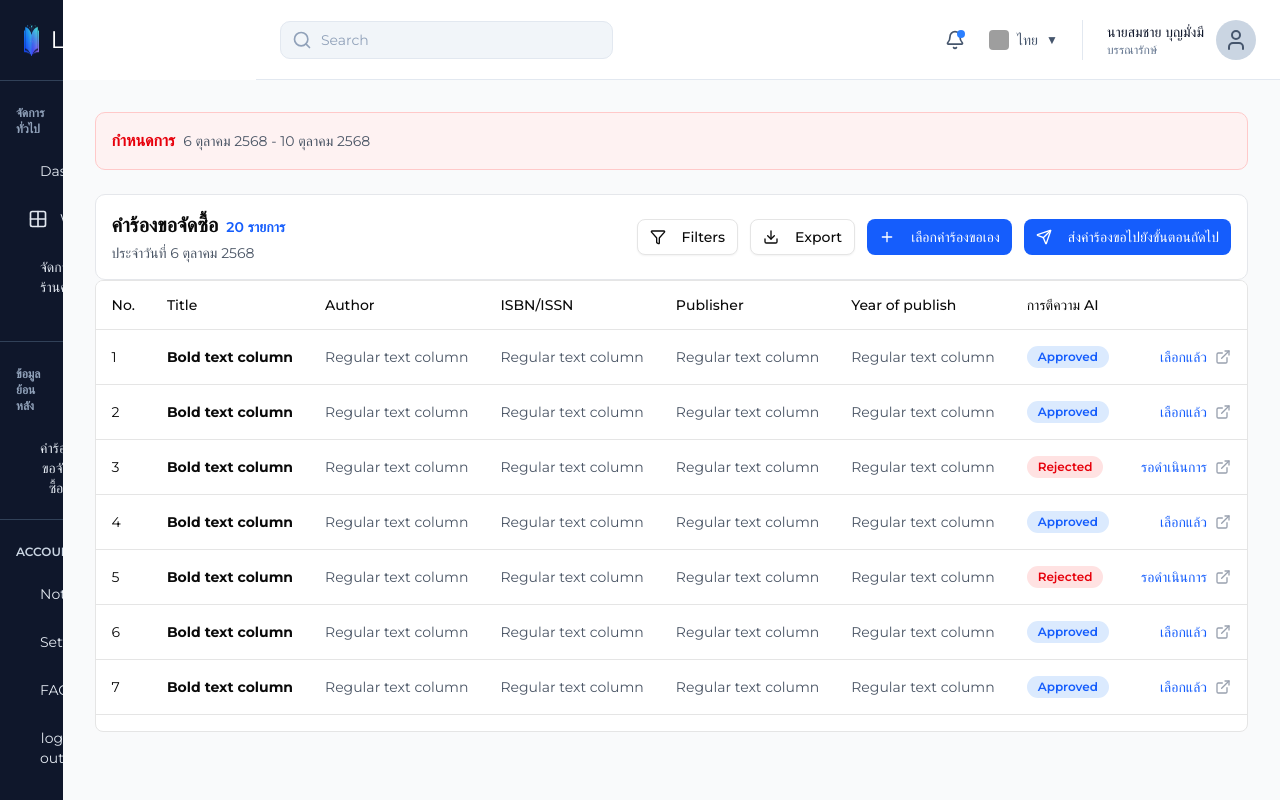
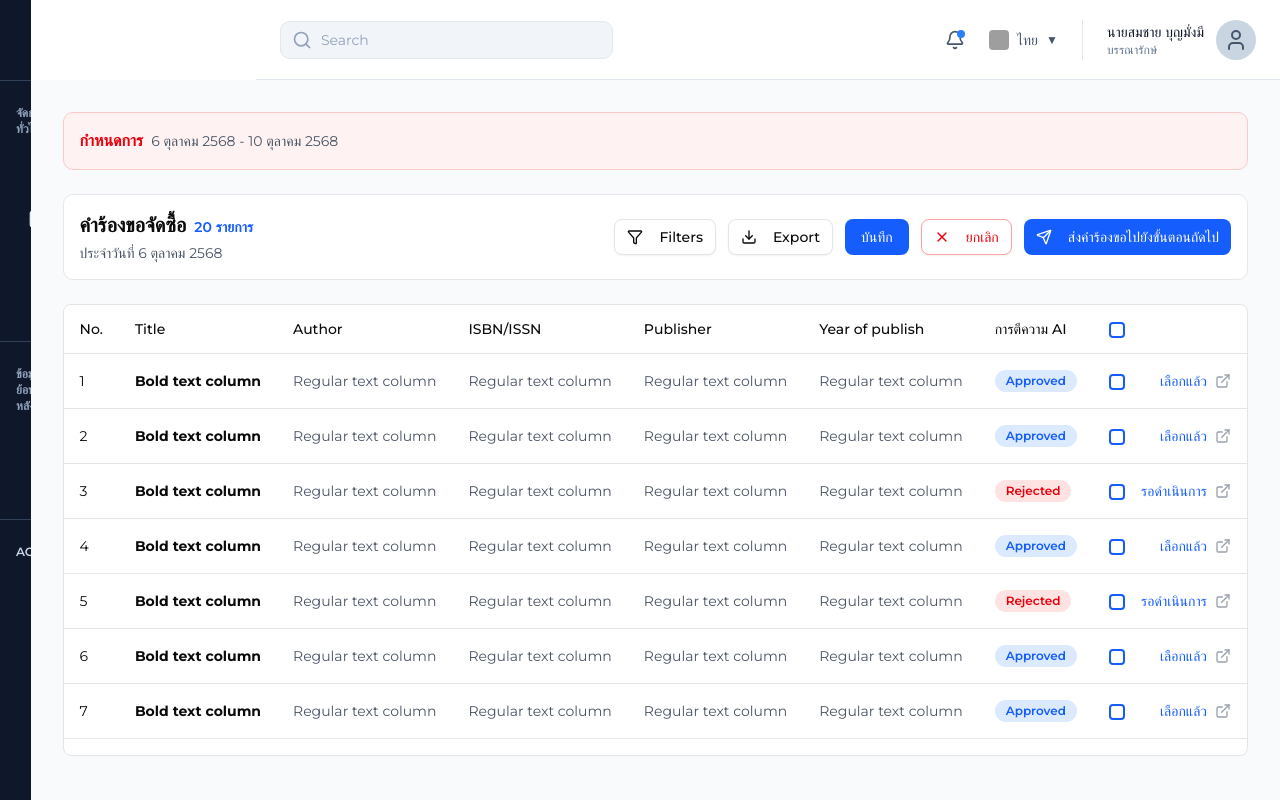
Before and after one commit to KaEnds/librarian-process-website, a Next.js app: page /requests in a window 1280 px wide. Both pictures are taken after a click on the button "เลือกคำร้องขอเอง". Built offline with nearby package versions, Linux system fonts and the light colour scheme; grey boxes are pictures that could not be loaded; a web font is replaced by a local one.

Commit message:
Add select button logic in request page

```diff
--- a/app/requests/columns.tsx
+++ b/app/requests/columns.tsx
@@ -2,6 +2,7 @@
 
 import { ColumnDef } from "@tanstack/react-table"
 import { Badge } from "@/components/ui/badge"
+import { Checkbox } from "@/components/ui/checkbox"
 import { ExternalLink } from "lucide-react"
 
 export type Request = {
@@ -15,7 +16,8 @@ export type Request = {
   action: "selected" | "pending"
 }
 
-export const columns: ColumnDef<Request>[] = [
+export const getColumns = (showCheckbox: boolean, onSelectionChange?: (rowId: string, checked: boolean) => void): ColumnDef<Request>[] => {
+  const baseColumns: ColumnDef<Request>[] = [
     {
       accessorKey: "id",
       header: "No.",
@@ -86,3 +88,49 @@ export const columns: ColumnDef<Request>[] = [
       },
     },
   ]
+
+  if (showCheckbox) {
+    const selectColumn: ColumnDef<Request> = {
+      id: "select",
+      header: ({ table }) => (
+        <Checkbox
+          checked={table.getIsAllPageRowsSelected()}
+          onCheckedChange={(value) => {
+            table.toggleAllPageRowsSelected(!!value)
+            if (onSelectionChange) {
+              table.getRowModel().rows.forEach((row) => {
+                onSelectionChange(row.id, !!value)
+              })
+            }
+          }}
+          aria-label="Select all"
+        />
+      ),
+      cell: ({ row }) => (
+        <Checkbox
+          checked={row.getIsSelected()}
+          onCheckedChange={(value) => {
+            row.toggleSelected(!!value)
+            if (onSelectionChange) {
+              onSelectionChange(row.id, !!value)
+            }
+          }}
+          aria-label="Select row"
+        />
+      ),
+      enableSorting: false,
+      enableHiding: false,
+    }
+
+    const columnsWithCheckbox = [...baseColumns]
+    const actionColumnIndex = columnsWithCheckbox.length - 1
+    if (actionColumnIndex >= 0) {
+      columnsWithCheckbox.splice(actionColumnIndex, 0, selectColumn)
+    } else {
+      columnsWithCheckbox.push(selectColumn)
+    }
+    return columnsWithCheckbox
+  }
+
+  return baseColumns
+}
--- a/app/requests/data-table.tsx
+++ b/app/requests/data-table.tsx
@@ -1,10 +1,12 @@
 "use client"
 
+import { useState } from "react"
 import {
   ColumnDef,
   flexRender,
   getCoreRowModel,
   useReactTable,
+  RowSelectionState,
 } from "@tanstack/react-table"
 
 import {
@@ -25,10 +27,17 @@ export function DataTable<TData, TValue>({
   columns,
   data,
 }: DataTableProps<TData, TValue>) {
+  const [rowSelection, setRowSelection] = useState<RowSelectionState>({})
+
   const table = useReactTable({
     data,
     columns,
     getCoreRowModel: getCoreRowModel(),
+    state: {
+      rowSelection,
+    },
+    onRowSelectionChange: setRowSelection,
+    enableRowSelection: true,
   })
 
   return (
--- a/app/requests/page.tsx
+++ b/app/requests/page.tsx
@@ -1,9 +1,12 @@
-import { columns, Request } from "./columns"
+"use client"
+
+import { useState } from "react"
+import { getColumns, Request } from "./columns"
 import { DataTable } from "./data-table"
 import { Button } from "@/components/ui/button"
-import { Filter, Download, Plus, Send } from "lucide-react"
+import { Filter, Download, Plus, Send, X } from "lucide-react"
 
-async function getData(): Promise<Request[]> {
+function getData(): Request[] {
   // Fetch data from your API here.
   return [
     {
@@ -149,8 +152,10 @@ async function getData(): Promise<Request[]> {
   ]
 }
 
-export default async function RequestsPage() {
-  const data = await getData()
+export default function RequestsPage() {
+  const data = getData()
+  const [isSelectionMode, setIsSelectionMode] = useState(false)
+  const columns = getColumns(isSelectionMode)
 
   return (
     <div className="w-full p-8 bg-gray-50 h-[calc(100vh-80px)]">
@@ -163,7 +168,7 @@ export default async function RequestsPage() {
       </div>
 
       {/* Title, Stats and Action Buttons */}
-      <div className="border border-gray-200 bg-white rounded-lg p-4 flex items-center justify-between">
+      <div className="border border-gray-200 bg-white rounded-lg p-4 flex items-center justify-between mb-6">
         <div>
           <div className="flex items-baseline gap-2 mb-1">
             <h1 className="text-xl font-bold">คำร้องขอจัดซื้อ</h1>
@@ -183,10 +188,35 @@ export default async function RequestsPage() {
             <Download className="w-4 h-4 mr-2" />
             Export
           </Button>
-          <Button className="bg-blue-600 hover:bg-blue-700 text-white">
-            <Plus className="w-4 h-4 mr-2" />
-            เลือกคำร้องขอเอง
-          </Button>
+          {!isSelectionMode ? (
+            <Button
+              className="bg-blue-600 hover:bg-blue-700 text-white"
+              onClick={() => setIsSelectionMode(true)}
+            >
+              <Plus className="w-4 h-4 mr-2" />
+              เลือกคำร้องขอเอง
+            </Button>
+          ) : (
+            <>
+              <Button
+                className="bg-blue-600 hover:bg-blue-700 text-white"
+                onClick={() => {
+                  console.log("บันทึกการเลือก")
+                  setIsSelectionMode(false)
+                }}
+              >
+                บันทึก
+              </Button>
+              <Button
+                variant="outline"
+                className="bg-white border-red-300 text-red-600 hover:bg-red-50"
+                onClick={() => setIsSelectionMode(false)}
+              >
+                <X className="w-4 h-4 mr-2" />
+                ยกเลิก
+              </Button>
+            </>
+          )}
           <Button className="bg-blue-600 hover:bg-blue-700 text-white">
             <Send className="w-4 h-4 mr-2" />
             ส่งคำร้องขอไปยังขั้นตอนถัดไป
--- /dev/null
+++ b/components/ui/checkbox.tsx
@@ -0,0 +1,28 @@
+import * as React from "react"
+import * as CheckboxPrimitive from "@radix-ui/react-checkbox"
+import { Check } from "lucide-react"
+
+import { cn } from "@/lib/utils"
+
+const Checkbox = React.forwardRef<
+  React.ElementRef<typeof CheckboxPrimitive.Root>,
+  React.ComponentPropsWithoutRef<typeof CheckboxPrimitive.Root>
+>(({ className, ...props }, ref) => (
+  <CheckboxPrimitive.Root
+    ref={ref}
+    className={cn(
+      "peer h-4 w-4 shrink-0 rounded border-2 border-blue-600 bg-white ring-offset-background focus-visible:outline-none focus-visible:ring-2 focus-visible:ring-blue-600 focus-visible:ring-offset-2 disabled:cursor-not-allowed disabled:opacity-50 data-[state=checked]:bg-blue-600 data-[state=checked]:border-blue-600",
+      className
+    )}
+    {...props}
+  >
+    <CheckboxPrimitive.Indicator
+      className={cn("flex items-center justify-center text-white")}
+    >
+      <Check className="h-4 w-4" />
+    </CheckboxPrimitive.Indicator>
+  </CheckboxPrimitive.Root>
+))
+Checkbox.displayName = CheckboxPrimitive.Root.displayName
+
+export { Checkbox }
--- a/package.json
+++ b/package.json
@@ -9,6 +9,7 @@
     "lint": "eslint"
   },
   "dependencies": {
+    "@radix-ui/react-checkbox": "^1.3.3",
     "@radix-ui/react-slot": "^1.2.4",
     "@tanstack/react-table": "^8.21.3",
     "class-variance-authority": "^0.7.1",
```
Also changed, not shown: 1 other file (tests, documents, lock files or other folders). Lines whose indentation alone changed are shown as unchanged.
